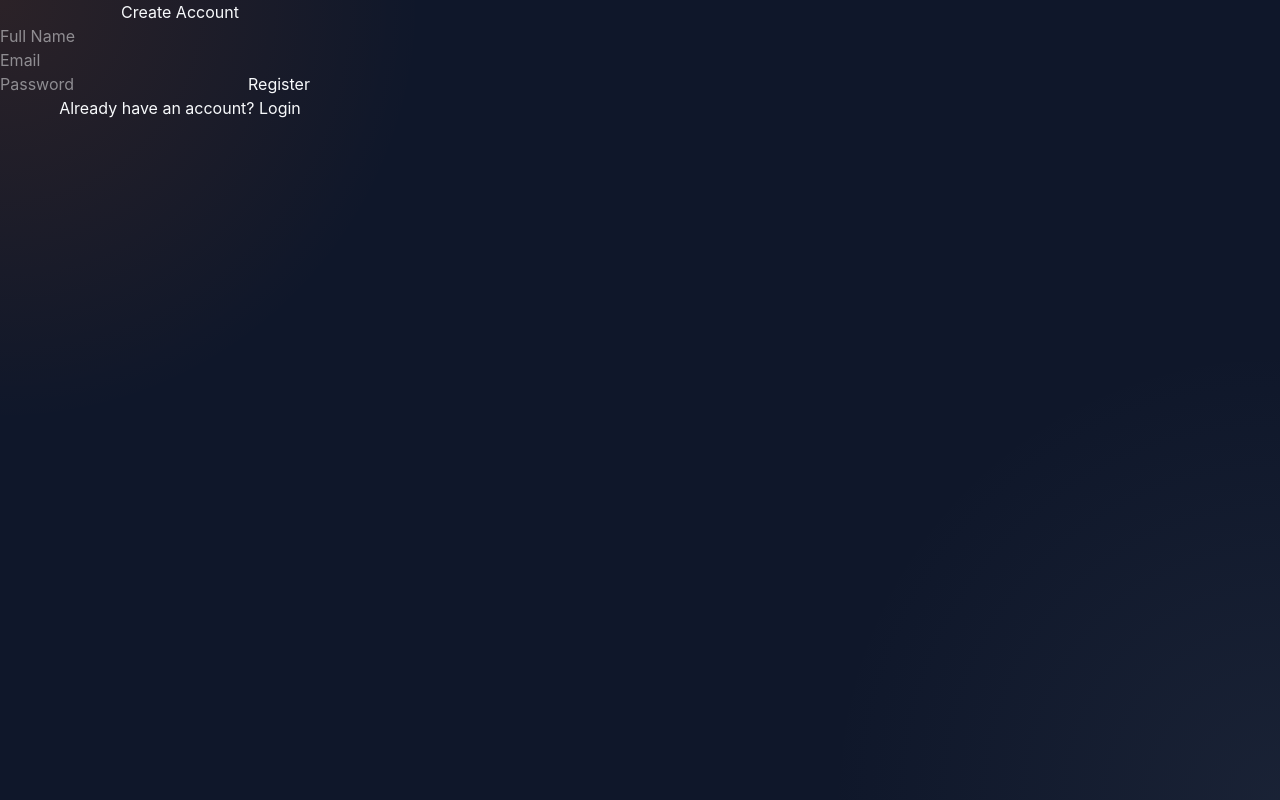
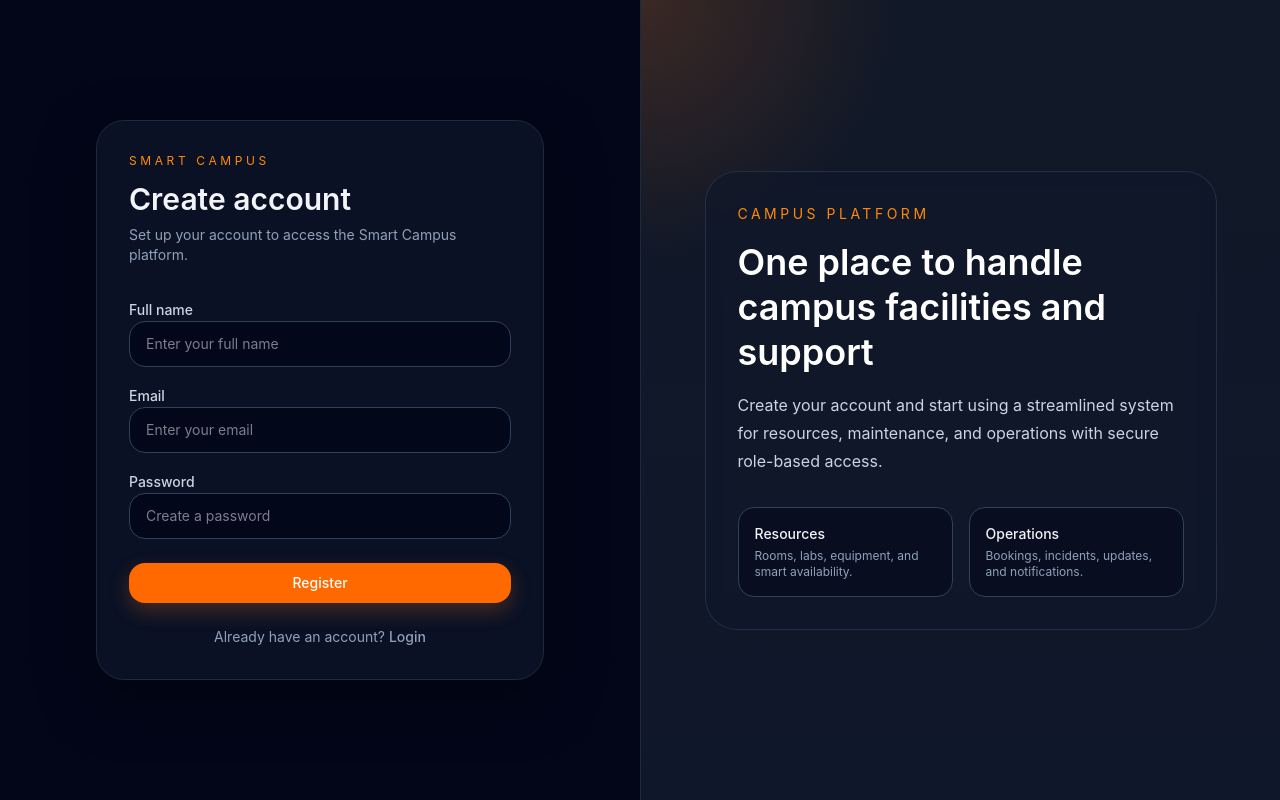
Before and after one commit to Sithija2k03/University-Facility-Booking-Management_System, a React app in the folder frontend/: page /register in a window 1280 px wide. Built offline with nearby package versions, Linux system fonts and the light colour scheme; the HTML template or start-up script is replaced by a standard one.

Commit message:
Rebuild login and register

```diff
--- /dev/null
+++ b/frontend/src/components/layout/AuthLayout.jsx
@@ -0,0 +1,67 @@
+import { motion } from "framer-motion";
+
+function AuthLayout({ title, subtitle, children, sideTitle, sideText }) {
+  return (
+    <div className="min-h-screen bg-slate-950 text-slate-100">
+      <div className="grid min-h-screen lg:grid-cols-2">
+        <motion.div
+          initial={{ opacity: 0, x: -24 }}
+          animate={{ opacity: 1, x: 0 }}
+          transition={{ duration: 0.45 }}
+          className="flex items-center justify-center px-6 py-10"
+        >
+          <div className="w-full max-w-md rounded-[28px] border border-slate-800 bg-slate-900/70 p-8 shadow-[0_20px_60px_rgba(0,0,0,0.35)] backdrop-blur">
+            <div className="mb-8">
+              <p className="text-xs uppercase tracking-[0.3em] text-orange-400">
+                Smart Campus
+              </p>
+              <h1 className="mt-3 text-3xl font-semibold">{title}</h1>
+              <p className="mt-2 text-sm text-slate-400">{subtitle}</p>
+            </div>
+
+            {children}
+          </div>
+        </motion.div>
+
+        <motion.div
+          initial={{ opacity: 0, x: 24 }}
+          animate={{ opacity: 1, x: 0 }}
+          transition={{ duration: 0.45 }}
+          className="hidden items-center justify-center border-l border-slate-800 bg-[radial-gradient(circle_at_top_left,rgba(249,115,22,0.18),transparent_25%),linear-gradient(180deg,#111827,#0f172a)] px-10 lg:flex"
+        >
+          <div className="max-w-lg">
+            <div className="rounded-[32px] border border-slate-700/60 bg-slate-900/50 p-8 backdrop-blur">
+              <p className="text-sm uppercase tracking-[0.25em] text-orange-400">
+                Campus Platform
+              </p>
+              <h2 className="mt-4 text-4xl font-semibold leading-tight text-white">
+                {sideTitle}
+              </h2>
+              <p className="mt-4 text-base leading-7 text-slate-300">
+                {sideText}
+              </p>
+
+              <div className="mt-8 grid gap-4 md:grid-cols-2">
+                <div className="rounded-2xl border border-slate-700 bg-slate-950/50 p-4">
+                  <p className="text-sm font-medium text-slate-100">Resources</p>
+                  <p className="mt-1 text-xs text-slate-400">
+                    Rooms, labs, equipment, and smart availability.
+                  </p>
+                </div>
+
+                <div className="rounded-2xl border border-slate-700 bg-slate-950/50 p-4">
+                  <p className="text-sm font-medium text-slate-100">Operations</p>
+                  <p className="mt-1 text-xs text-slate-400">
+                    Bookings, incidents, updates, and notifications.
+                  </p>
+                </div>
+              </div>
+            </div>
+          </div>
+        </motion.div>
+      </div>
+    </div>
+  );
+}
+
+export default AuthLayout;
--- a/frontend/src/pages/LoginPage.jsx
+++ b/frontend/src/pages/LoginPage.jsx
@@ -1,67 +1,115 @@
 import { useState } from "react";
 import { Link, useNavigate } from "react-router-dom";
+import { motion } from "framer-motion";
 import { useAuth } from "../auth/AuthContext";
+import AuthLayout from "../components/layout/AuthLayout";
+import Button from "../components/ui/Button";
+import TextInput from "../components/ui/TextInput";
 
 function LoginPage() {
   const { login } = useAuth();
   const navigate = useNavigate();
 
-  const [form, setForm] = useState({ email: "", password: "" });
+  const [form, setForm] = useState({
+    email: "",
+    password: "",
+  });
+
   const [error, setError] = useState("");
+  const [submitting, setSubmitting] = useState(false);
+
+  const handleChange = (e) => {
+    setForm((prev) => ({
+      ...prev,
+      [e.target.name]: e.target.value,
+    }));
+  };
 
   const handleSubmit = async (e) => {
     e.preventDefault();
     setError("");
+    setSubmitting(true);
 
     try {
       await login(form.email, form.password);
       navigate("/dashboard");
-    } catch {
-      setError("Invalid credentials");
+    } catch (err) {
+      setError(
+        err?.response?.data?.message || "Login failed. Check your credentials."
+      );
+    } finally {
+      setSubmitting(false);
     }
   };
 
+  const handleGoogleLogin = () => {
+    alert("Google login will be integrated later.");
+  };
+
   return (
-    <div className="center-container">
-      <form onSubmit={handleSubmit} className="card" style={{ width: "360px" }}>
-        <h2 style={{ textAlign: "center" }}>Smart Campus</h2>
-
-        <input
-          className="input"
-          placeholder="Email"
+    <AuthLayout
+      title="Welcome back"
+      subtitle="Login to manage bookings, tickets, and campus operations."
+      sideTitle="A modern campus platform for daily operations"
+      sideText="Access your dashboard, monitor resources, manage maintenance issues, and keep workflows moving with a clean, role-aware interface."
+    >
+      <form onSubmit={handleSubmit} className="space-y-4">
+        <TextInput
+          label="Email"
+          name="email"
+          type="email"
           value={form.email}
-          onChange={(e) =>
-            setForm({ ...form, email: e.target.value })
-          }
+          onChange={handleChange}
+          placeholder="Enter your email"
         />
 
-        <input
-          className="input"
+        <TextInput
+          label="Password"
+          name="password"
           type="password"
-          placeholder="Password"
           value={form.password}
-          onChange={(e) =>
-            setForm({ ...form, password: e.target.value })
-          }
+          onChange={handleChange}
+          placeholder="Enter your password"
         />
 
-        {error && <p style={{ color: "red" }}>{error}</p>}
+        {error ? (
+          <motion.p
+            initial={{ opacity: 0, y: -6 }}
+            animate={{ opacity: 1, y: 0 }}
+            className="rounded-2xl border border-red-500/30 bg-red-500/10 px-4 py-3 text-sm text-red-300"
+          >
+            {error}
+          </motion.p>
+        ) : null}
 
-        <button className="button-primary">Login</button>
+        <div className="pt-2 space-y-3">
+          <Button
+            type="submit"
+            variant="primary"
+            className="w-full"
+            disabled={submitting}
+          >
+            {submitting ? "Logging in..." : "Login"}
+          </Button>
 
-        <button
-          type="button"
-          className="button-outline"
-          onClick={() => alert("Google login later")}
-        >
-          Continue with Google
-        </button>
+          <Button
+            type="button"
+            variant="ghost"
+            className="w-full"
+            onClick={handleGoogleLogin}
+          >
+            Continue with Google
+          </Button>
+        </div>
 
-        <p style={{ textAlign: "center" }}>
-          No account? <Link to="/register">Register</Link>
+        <p className="pt-2 text-center text-sm text-slate-400">
+          Don’t have an account?{" "}
+          <Link to="/register" className="font-medium text-orange-400 hover:text-orange-300">
+            Register
+          </Link>
         </p>
       </form>
-    </div>
+    </AuthLayout>
   );
 }
 
--- a/frontend/src/pages/RegisterPage.jsx
+++ b/frontend/src/pages/RegisterPage.jsx
@@ -1,6 +1,10 @@
 import { useState } from "react";
 import { Link, useNavigate } from "react-router-dom";
+import { motion } from "framer-motion";
 import { useAuth } from "../auth/AuthContext";
+import AuthLayout from "../components/layout/AuthLayout";
+import Button from "../components/ui/Button";
+import TextInput from "../components/ui/TextInput";
 
 function RegisterPage() {
   const { register } = useAuth();
@@ -13,60 +17,111 @@ function RegisterPage() {
   });
 
   const [error, setError] = useState("");
+  const [success, setSuccess] = useState("");
+  const [submitting, setSubmitting] = useState(false);
+
+  const handleChange = (e) => {
+    setForm((prev) => ({
+      ...prev,
+      [e.target.name]: e.target.value,
+    }));
+  };
 
   const handleSubmit = async (e) => {
     e.preventDefault();
+    setError("");
+    setSuccess("");
+    setSubmitting(true);
 
     try {
       await register(form.name, form.email, form.password);
-      navigate("/login");
-    } catch {
-      setError("Registration failed");
+      setSuccess("Registration successful. Redirecting to login...");
+      setTimeout(() => {
+        navigate("/login");
+      }, 1200);
+    } catch (err) {
+      setError(
+        err?.response?.data?.message ||
+          "Registration failed. Please check your details."
+      );
+    } finally {
+      setSubmitting(false);
     }
   };
 
   return (
-    <div className="center-container">
-      <form className="card" onSubmit={handleSubmit} style={{ width: "360px" }}>
-        <h2 style={{ textAlign: "center" }}>Create Account</h2>
-
-        <input
-          className="input"
-          placeholder="Full Name"
+    <AuthLayout
+      title="Create account"
+      subtitle="Set up your account to access the Smart Campus platform."
+      sideTitle="One place to handle campus facilities and support"
+      sideText="Create your account and start using a streamlined system for resources, maintenance, and operations with secure role-based access."
+    >
+      <form onSubmit={handleSubmit} className="space-y-4">
+        <TextInput
+          label="Full name"
+          name="name"
           value={form.name}
-          onChange={(e) =>
-            setForm({ ...form, name: e.target.value })
-          }
+          onChange={handleChange}
+          placeholder="Enter your full name"
         />
 
-        <input
-          className="input"
-          placeholder="Email"
+        <TextInput
+          label="Email"
+          name="email"
+          type="email"
           value={form.email}
-          onChange={(e) =>
-            setForm({ ...form, email: e.target.value })
-          }
+          onChange={handleChange}
+          placeholder="Enter your email"
         />
 
-        <input
-          className="input"
+        <TextInput
+          label="Password"
+          name="password"
           type="password"
-          placeholder="Password"
           value={form.password}
-          onChange={(e) =>
-            setForm({ ...form, password: e.target.value })
-          }
+          onChange={handleChange}
+          placeholder="Create a password"
         />
 
-        {error && <p style={{ color: "red" }}>{error}</p>}
+        {error ? (
+          <motion.p
+            initial={{ opacity: 0, y: -6 }}
+            animate={{ opacity: 1, y: 0 }}
+            className="rounded-2xl border border-red-500/30 bg-red-500/10 px-4 py-3 text-sm text-red-300"
+          >
+            {error}
+          </motion.p>
+        ) : null}
 
-        <button className="button-primary">Register</button>
+        {success ? (
+          <motion.p
+            initial={{ opacity: 0, y: -6 }}
+            animate={{ opacity: 1, y: 0 }}
+            className="rounded-2xl border border-emerald-500/30 bg-emerald-500/10 px-4 py-3 text-sm text-emerald-300"
+          >
+            {success}
+          </motion.p>
+        ) : null}
 
-        <p style={{ textAlign: "center" }}>
-          Already have an account? <Link to="/login">Login</Link>
+        <div className="pt-2">
+          <Button
+            type="submit"
+            variant="primary"
+            className="w-full"
+            disabled={submitting}
+          >
+            {submitting ? "Creating account..." : "Register"}
+          </Button>
+        </div>
+
+        <p className="pt-2 text-center text-sm text-slate-400">
+          Already have an account?{" "}
+          <Link to="/login" className="font-medium text-orange-400 hover:text-orange-300">
+            Login
+          </Link>
         </p>
       </form>
-    </div>
+    </AuthLayout>
   );
 }
 
```
